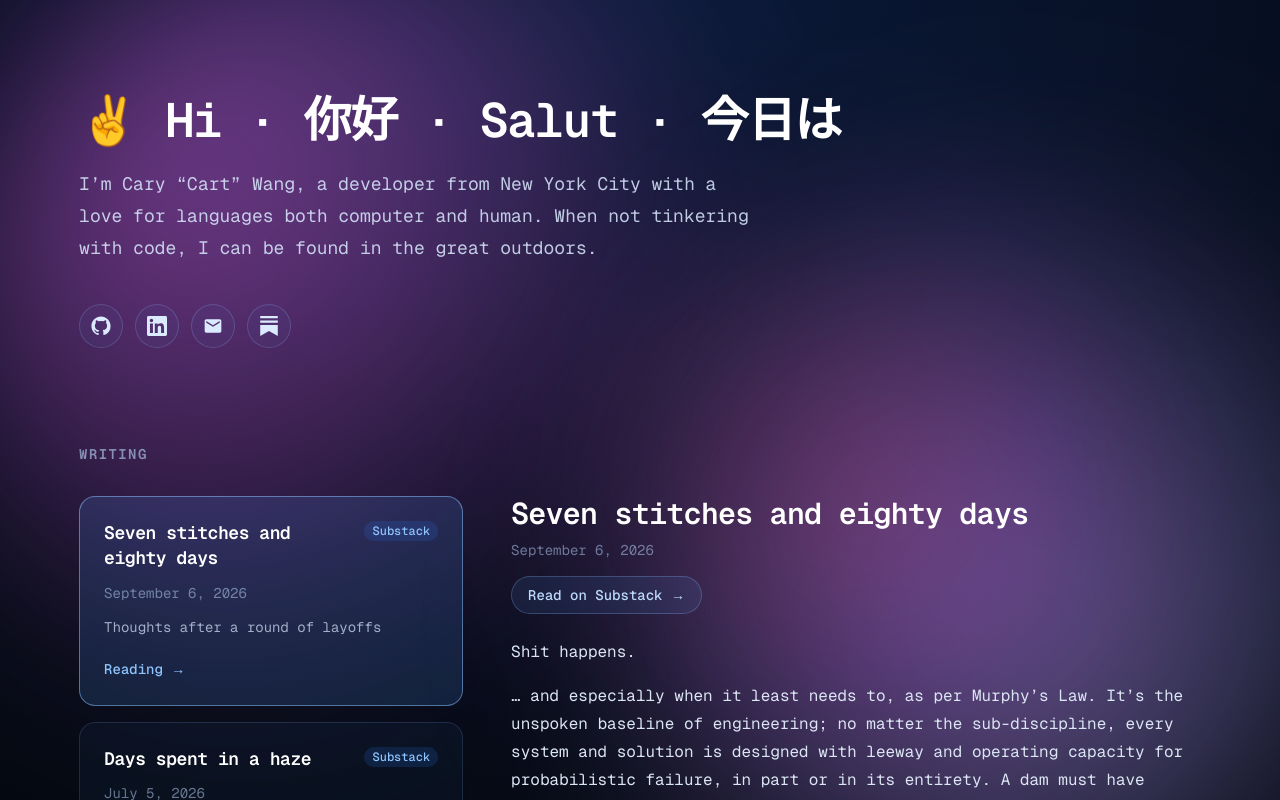
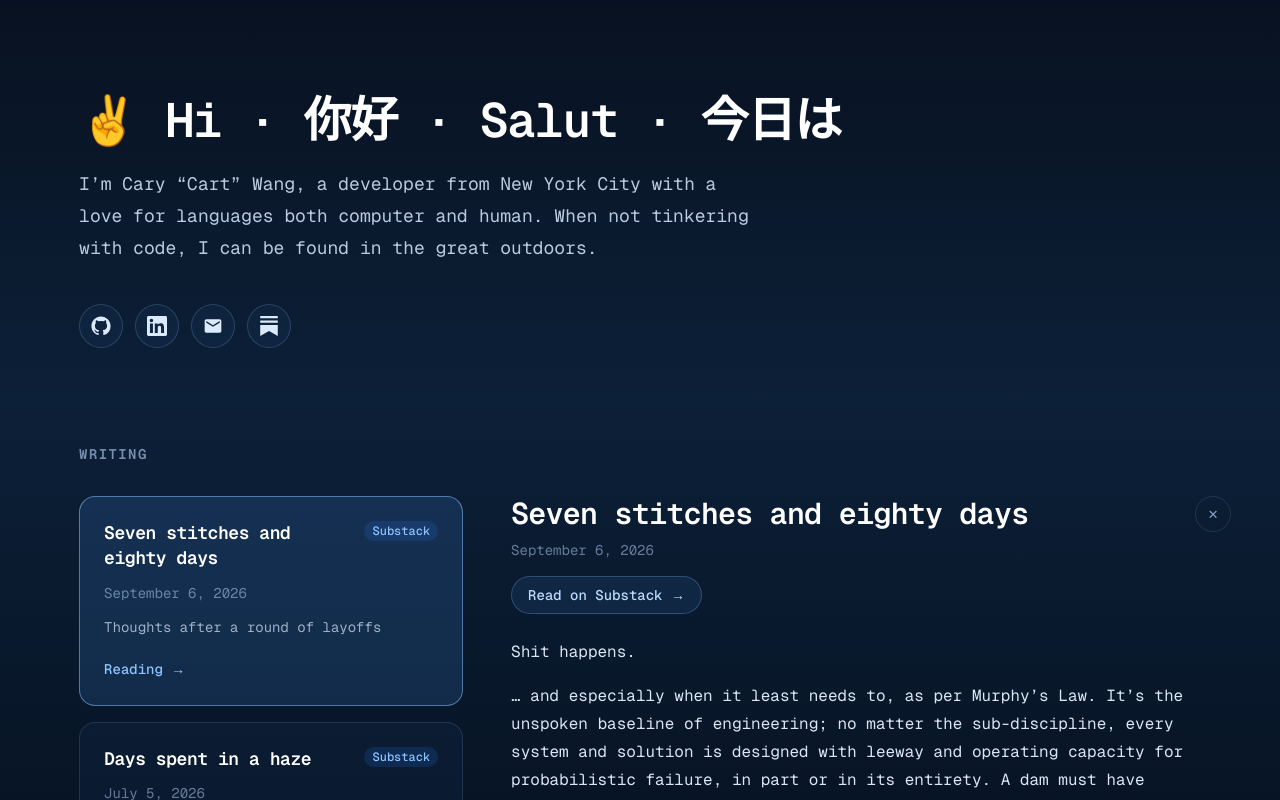
Before and after one commit to wangcary19/caryw.dev, a Next.js app: page / in a window 1280 px wide. Both pictures are taken after a click on the button 271 px from the left and 600 px from the top of the page. Shown: the top 800 px of the page. Built offline with nearby package versions, Linux system fonts and the light colour scheme.

Commit message:
Live glacier video background with blur-on-read and idle/visibility-aware playback

```diff
--- a/src/app/globals.css
+++ b/src/app/globals.css
@@ -35,119 +35,27 @@ body {
   padding-right: clamp(1.5rem, 3.82vw, 5rem);
 }
 
-/* Holographic gel background (see src/components/BlueHaze.tsx) */
-.holo-bg {
+/* Live video background */
+.live-bg {
   position: fixed;
   inset: 0;
   z-index: -10;
   overflow: hidden;
-  background: radial-gradient(
-    120% 120% at 50% 0%,
-    #0a1a3a 0%,
-    #060d1f 45%,
-    #04080f 100%
-  );
+  background: linear-gradient(180deg, #081120 0%, #0c2038 50%, #071425 100%);
 }
 
-.holo-blobs {
+.live-bg-video {
   position: absolute;
   inset: 0;
-  mix-blend-mode: screen;
-  animation: hue-shift 45s linear infinite;
+  width: 100%;
+  height: 100%;
+  object-fit: cover;
+  transition: filter 0.7s ease, transform 0.7s ease;
 }
 
-.holo-blob {
-  position: absolute;
-  border-radius: 50%;
-  filter: blur(80px);
-}
-
-.blob-1 {
-  width: 55vw;
-  height: 55vw;
-  top: -15%;
-  left: -10%;
-  background: radial-gradient(
-    circle at 30% 30%,
-    rgba(59, 130, 246, 0.55),
-    rgba(59, 130, 246, 0) 70%
-  );
-  animation: drift-1 28s ease-in-out infinite;
-}
-
-.blob-2 {
-  width: 60vw;
-  height: 60vw;
-  bottom: -20%;
-  right: -10%;
-  background: radial-gradient(
-    circle at 60% 60%,
-    rgba(34, 211, 238, 0.45),
-    rgba(34, 211, 238, 0) 70%
-  );
-  animation: drift-2 36s ease-in-out infinite;
-}
-
-.blob-3 {
-  width: 50vw;
-  height: 50vw;
-  top: 30%;
-  left: 40%;
-  background: radial-gradient(
-    circle at 50% 50%,
-    rgba(139, 92, 246, 0.35),
-    rgba(139, 92, 246, 0) 70%
-  );
-  animation: drift-3 32s ease-in-out infinite;
-}
-
-@keyframes drift-1 {
-  0%,
-  100% {
-    transform: translate(0, 0) scale(1);
-  }
-  33% {
-    transform: translate(10vw, 12vh) scale(1.15);
-  }
-  66% {
-    transform: translate(-4vw, 20vh) scale(0.92);
-  }
-}
-
-@keyframes drift-2 {
-  0%,
-  100% {
-    transform: translate(0, 0) scale(1);
-  }
-  50% {
-    transform: translate(-12vw, -10vh) scale(1.2);
-  }
-}
-
-@keyframes drift-3 {
-  0%,
-  100% {
-    transform: translate(0, 0) scale(1) rotate(0deg);
-  }
-  50% {
-    transform: translate(6vw, -14vh) scale(1.1) rotate(20deg);
-  }
-}
-
-@keyframes hue-shift {
-  0% {
-    filter: hue-rotate(0deg);
-  }
-  100% {
-    filter: hue-rotate(360deg);
-  }
-}
-
-@media (prefers-reduced-motion: reduce) {
-  .holo-blobs,
-  .holo-blob {
-    animation: none;
-  }
+.live-bg.is-blurred .live-bg-video {
+  filter: blur(8px);
+  transform: scale(1.12);
 }
 
 /* Article / markdown typography */
--- a/src/app/layout.tsx
+++ b/src/app/layout.tsx
@@ -1,6 +1,7 @@
 import type { Metadata } from "next";
 import { Geist, Geist_Mono } from "next/font/google";
-import BlueHaze from "@/components/BlueHaze";
+import { ReadingProvider } from "@/components/reading-context";
+import LiveBackground from "@/components/LiveBackground";
 import "./globals.css";
 
 const geistSans = Geist({
@@ -26,8 +27,10 @@ export default function RootLayout({ children }: LayoutProps<"/">) {
       className={`${geistSans.variable} ${geistMono.variable} antialiased`}
     >
       <body className="min-h-screen">
-        <BlueHaze />
-        {children}
+        <ReadingProvider>
+          <LiveBackground />
+          {children}
+        </ReadingProvider>
       </body>
     </html>
   );
--- a/src/components/BlueHaze.tsx
+++ /dev/null
@@ -1,16 +0,0 @@
-/**
- * Full-screen holographic blue background: a dark base with three blurred
- * "gel" blobs that drift slowly and cycle through the color spectrum.
- * Pure CSS — see .holo-bg / .holo-blob styles in globals.css.
- */
-export default function BlueHaze() {
-  return (
-    <div className="holo-bg" aria-hidden="true">
-      <div className="holo-blobs">
-        <div className="holo-blob blob-1" />
-        <div className="holo-blob blob-2" />
-        <div className="holo-blob blob-3" />
-      </div>
-    </div>
-  );
-}
--- /dev/null
+++ b/src/components/LiveBackground.tsx
@@ -0,0 +1,77 @@
+"use client";
+
+import { useEffect, useRef, useState } from "react";
+import { useReading } from "./reading-context";
+
+const VIDEO_SRC = "/background.mp4";
+const IDLE_MS = 3000;
+
+/**
+ * Live video background (like a macOS live wallpaper). Plays only while the
+ * tab is visible and the user is active; pauses after IDLE_MS of inactivity.
+ * Blurs gently when an article is expanded.
+ */
+export default function LiveBackground() {
+  const { isReading } = useReading();
+  const videoRef = useRef<HTMLVideoElement>(null);
+  const [hidden, setHidden] = useState(false);
+  const [idle, setIdle] = useState(false);
+  const [failed, setFailed] = useState(false);
+
+  const active = !hidden && !idle;
+
+  useEffect(() => {
+    let idleTimer: ReturnType<typeof setTimeout> | undefined;
+
+    const onVisibility = () => setHidden(document.hidden);
+    const wake = () => {
+      setIdle(false);
+      if (idleTimer) clearTimeout(idleTimer);
+      idleTimer = setTimeout(() => setIdle(true), IDLE_MS);
+    };
+
+    const events = ["mousemove", "mousedown", "keydown", "touchmove", "wheel"];
+    events.forEach((e) => window.addEventListener(e, wake, { passive: true }));
+    document.addEventListener("visibilitychange", onVisibility);
+
+    wake();
+
+    return () => {
+      events.forEach((e) => window.removeEventListener(e, wake));
+      document.removeEventListener("visibilitychange", onVisibility);
+      if (idleTimer) clearTimeout(idleTimer);
+    };
+  }, []);
+
+  useEffect(() => {
+    const video = videoRef.current;
+    if (!video) return;
+    if (active) {
+      video.play().catch(() => {});
+    } else {
+      video.pause();
+    }
+  }, [active]);
+
+  return (
+    <div
+      className={`live-bg ${isReading ? "is-blurred" : ""}`}
+      aria-hidden="true"
+    >
+      {!failed && (
+        <video
+          ref={videoRef}
+          src={VIDEO_SRC}
+          autoPlay
+          muted
+          loop
+          playsInline
+          preload="auto"
+          disablePictureInPicture
+          onError={() => setFailed(true)}
+          className="live-bg-video"
+        />
+      )}
+    </div>
+  );
+}
--- a/src/components/WritingSection.tsx
+++ b/src/components/WritingSection.tsx
@@ -4,9 +4,17 @@ import { useState } from "react";
 import ReactMarkdown from "react-markdown";
 import type { Post } from "@/lib/types";
 import { formatDate } from "@/lib/types";
+import { useReading } from "./reading-context";
 
 export default function WritingSection({ posts }: { posts: Post[] }) {
   const [current, setCurrent] = useState<Post | null>(null);
+  const { setReading } = useReading();
+
+  const select = (post: Post) => {
+    const next = post.slug === current?.slug ? null : post;
+    setCurrent(next);
+    setReading(next !== null);
+  };
 
   return (
     <div className="flex flex-col gap-10 lg:flex-row lg:gap-12">
@@ -18,7 +26,7 @@ export default function WritingSection({ posts }: { posts: Post[] }) {
             <button
               key={post.slug}
               type="button"
-              onClick={() => setCurrent(post)}
+              onClick={() => select(post)}
               className={`group rounded-2xl border p-6 text-left transition ${
                 active
                   ? "border-blue-300/50 bg-blue-400/15"
@@ -55,9 +63,19 @@ export default function WritingSection({ posts }: { posts: Post[] }) {
       <div className="min-w-0 flex-1">
         {current ? (
           <article key={current.slug} className="animate-article">
-            <h2 className="text-2xl font-semibold tracking-tight text-white sm:text-3xl">
-              {current.title}
-            </h2>
+            <div className="flex items-start justify-between gap-4">
+              <h2 className="text-2xl font-semibold tracking-tight text-white sm:text-3xl">
+                {current.title}
+              </h2>
+              <button
+                type="button"
+                onClick={() => select(current)}
+                aria-label="Close article"
+                className="flex h-9 w-9 shrink-0 items-center justify-center rounded-full border border-blue-300/15 text-blue-200/70 transition hover:bg-blue-400/10 hover:text-white"
+              >
+                ✕
+              </button>
+            </div>
             <time className="mt-2 block text-sm text-blue-200/50">
               {formatDate(current.date)}
             </time>
--- /dev/null
+++ b/src/components/reading-context.tsx
@@ -0,0 +1,28 @@
+"use client";
+
+import { createContext, useContext, useState } from "react";
+import type { ReactNode } from "react";
+
+interface ReadingState {
+  isReading: boolean;
+  setReading: (value: boolean) => void;
+}
+
+const ReadingContext = createContext<ReadingState>({
+  isReading: false,
+  setReading: () => {},
+});
+
+export function ReadingProvider({ children }: { children: ReactNode }) {
+  const [isReading, setReading] = useState(false);
+
+  return (
+    <ReadingContext.Provider value={{ isReading, setReading }}>
+      {children}
+    </ReadingContext.Provider>
+  );
+}
+
+export function useReading() {
+  return useContext(ReadingContext);
+}
```
Also changed, not shown: 1 other file (tests, documents, lock files or other folders).
